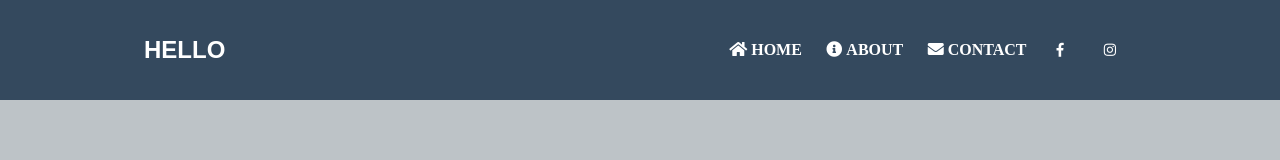
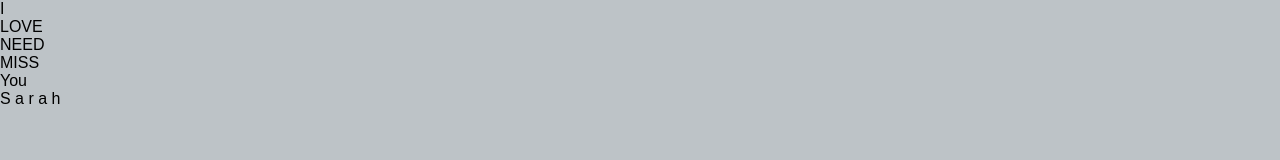
Before and after one commit to chevros/chevros.github.io, a plain HTML site: page index.html in a window 1280 px wide. Drawn offline with Linux system fonts and the light colour scheme.

Commit message:
Update index.html

```diff
--- a/index.html
+++ b/index.html
@@ -2,38 +2,24 @@
 <html lang="en" dir="ltr">
   <head>
     <meta charset="utf-8">
-    <title>CHEVROS</title>
-    <link rel="stylesheet" type="text/css" href="css/main.css">
-    <link rel="stylesheet" href="https://use.fontawesome.com/releases/v5.7.2/css/all.css">
     <meta name="viewport" content="width=device-width, initial-scale=1.0">
+    <link rel="stylesheet" type="text/css" href="CSS/main.css">
+    <title>LOVE YOU</title>
   </head>
   <body>
-    <div class="header">
-      <div class="container">
-          <h2 class="logo">HELLO</h2>
-          <input type="checkbox" id="chk">
-          <label for="chk" class="show-menu-btn">
-            <i class="fas fa-ellipsis-h"></i>
-          </label>
-
-          <ul class="social-media-icon">
-            <li class="ig">
-              <a href="https://www.instagram.com/chevros17"><i class="fab fa-instagram" id="ig"></i></a>
-            </li>
-            <li class="fb">
-              <a href="https://www.facebook.com/chevros17"><i class="fab fa-facebook-f" id="fb"></i></a>
-            </li>
-          </ul>
-
-          <ul class="menu">
-              <a href="#"><i class="fas fa-home">  Home</i></a>
-              <a href="#"><i class="fas fa-info-circle">  About</i></a>
-              <a href="#"><i class="fas fa-envelope">  Contact</i></a>
-              <label for="chk" class="hide-menu-btn">
-                <i class="fas fa-times"></i>
-              </label>
-          </ul>
+      <div class="content">
+        <div class="slider-wrapper">
+          I
+          <div class="slider">
+            <div class="slider-text1">LOVE</div>
+            <div class="slider-text2">NEED</div>
+            <div class="slider-text3">MISS</div>
+          </div>
+          You
+        </div>
+        <span class="sarah">S a r a h</span>
       </div>
-    </div>
   </body>
+  <section>
+  </section>
 </html>
```
